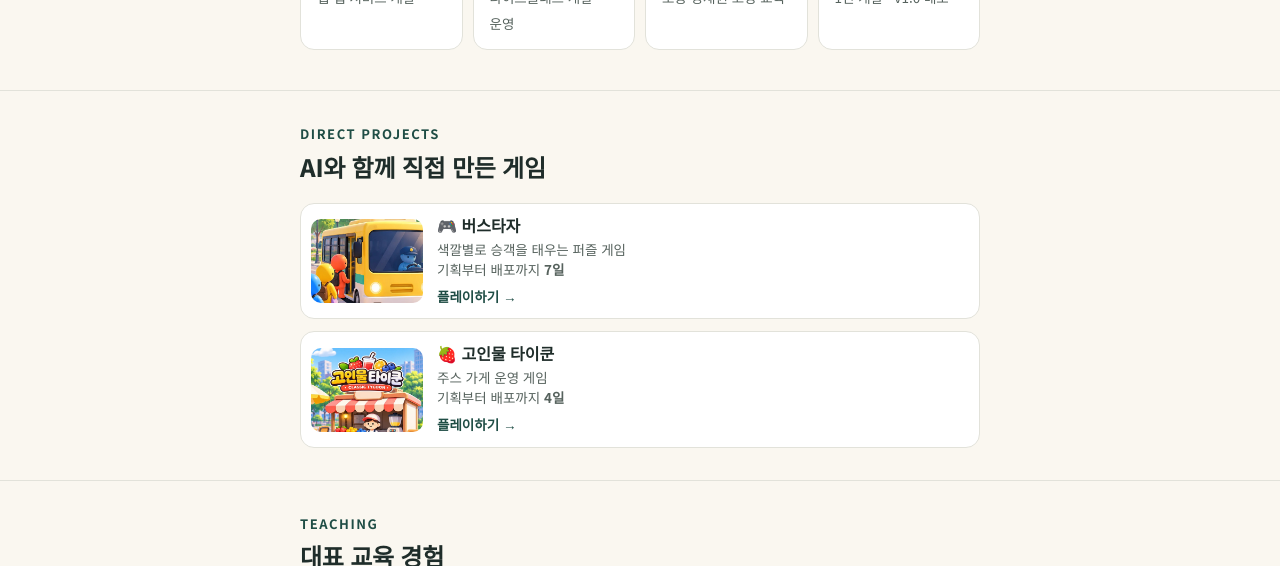
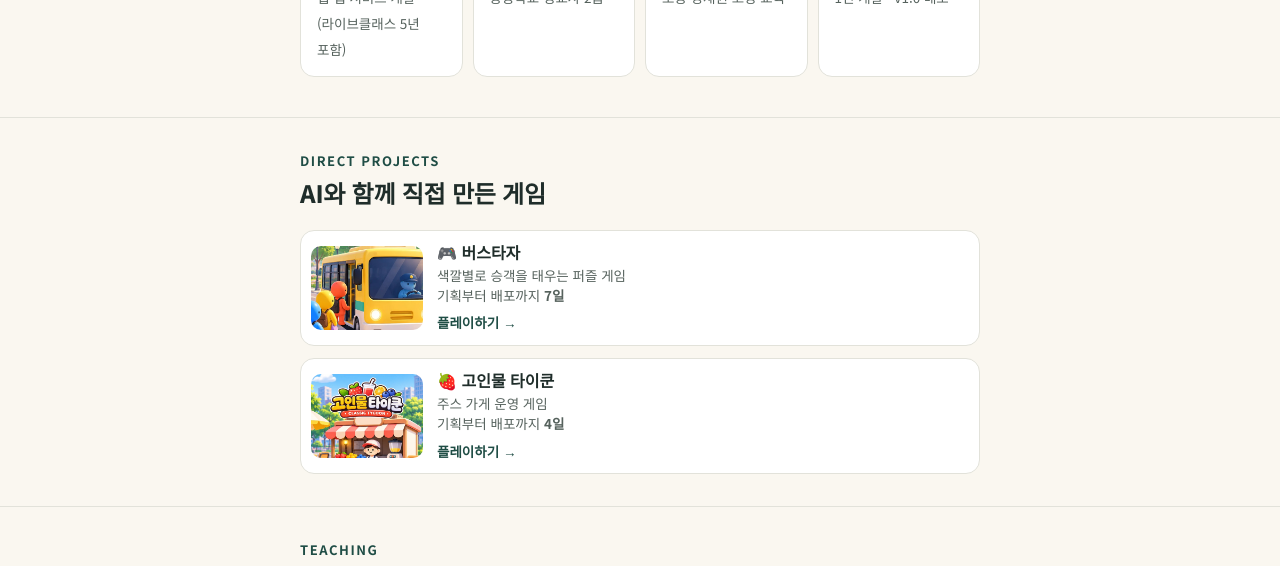
Before and after one commit to logic-joy/logic-joy.github.io, a plain HTML site: page index.html in a window 1280 px wide. Shown: the part 534-1100 px from the top of the page. Drawn offline with Linux system fonts and the light colour scheme.

Commit message:
fix: 메인 숫자 칸 중복 정리 (라이브클래스 5년 → 교원자격)
Co-Authored-By: Claude Opus 5.5 <noreply@anthropic.com>

```diff
--- a/index.html
+++ b/index.html
@@ -30,8 +30,8 @@
     <a class="btn ghost" href="https://github.com/logic-joy"><svg viewBox="0 0 24 24"><path d="m8 7-5 5 5 5M16 7l5 5-5 5"/></svg>GitHub</a>
   </div>
   <div class="stats">
-    <div class="stat"><b>6년+</b><span>웹·앱 서비스 개발</span></div>
-    <div class="stat"><b>5년</b><span>라이브클래스 개발·운영</span></div>
+    <div class="stat"><b>6년+</b><span>웹·앱 서비스 개발<br>(라이브클래스 5년 포함)</span></div>
+    <div class="stat"><b>교원자격</b><span>중등학교 정교사 2급</span></div>
     <div class="stat"><b>초등 코딩 2년</b><span>초등 영재원 코딩 교육</span></div>
     <div class="stat"><b>게임 2종</b><span>1인 개발 · v1.0 배포</span></div>
   </div>
```
